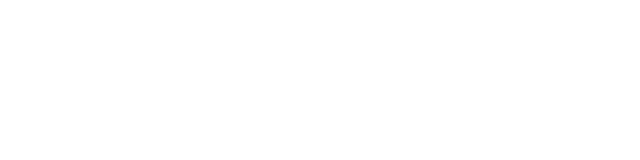
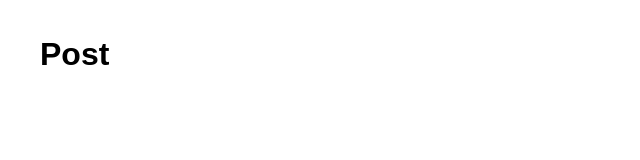
Before and after one commit to akshay-gupta7/reddit-comments-clone-react, a React (Create React App) app in the folder client/: page /posts/1 in a window 1280 px wide. Shown: the top 160 px of the page, without its empty margins (0-640 px from the left). Built offline with nearby package versions, Linux system fonts and the light colour scheme.

Commit message:
Add post link Route

```diff
--- a/client/src/App.js
+++ b/client/src/App.js
@@ -3,10 +3,12 @@
 
 function App() {
   return (
-    <Routes>
-      <Route path="/" element={<PostList />} />
-      <Route path="/posts/:id" element={null} />
-    </Routes>
+    <div className="container">
+      <Routes>
+        <Route path="/" element={<PostList />} />
+        <Route path="/posts/:id" element={<h1>Post</h1>} />
+      </Routes>
+    </div>
   );
 }
 export default App;
--- a/client/src/components/PostLists.js
+++ b/client/src/components/PostLists.js
@@ -1,5 +1,6 @@
 import { useEffect, useState } from "react";
 import { getPosts } from "../services/posts";
+import { Link } from "react-router-dom";
 
 export function PostList() {
   const [posts, setPosts] = useState([]);
@@ -11,7 +12,7 @@
   return posts.map((post) => {
     return (
       <h1 key={post.id}>
-        <a href={`/posts/${post.id}`}>{post.title}</a>
+        <Link to={`/posts/${post.id}`}>{post.title}</Link>
       </h1>
     );
   });
```
